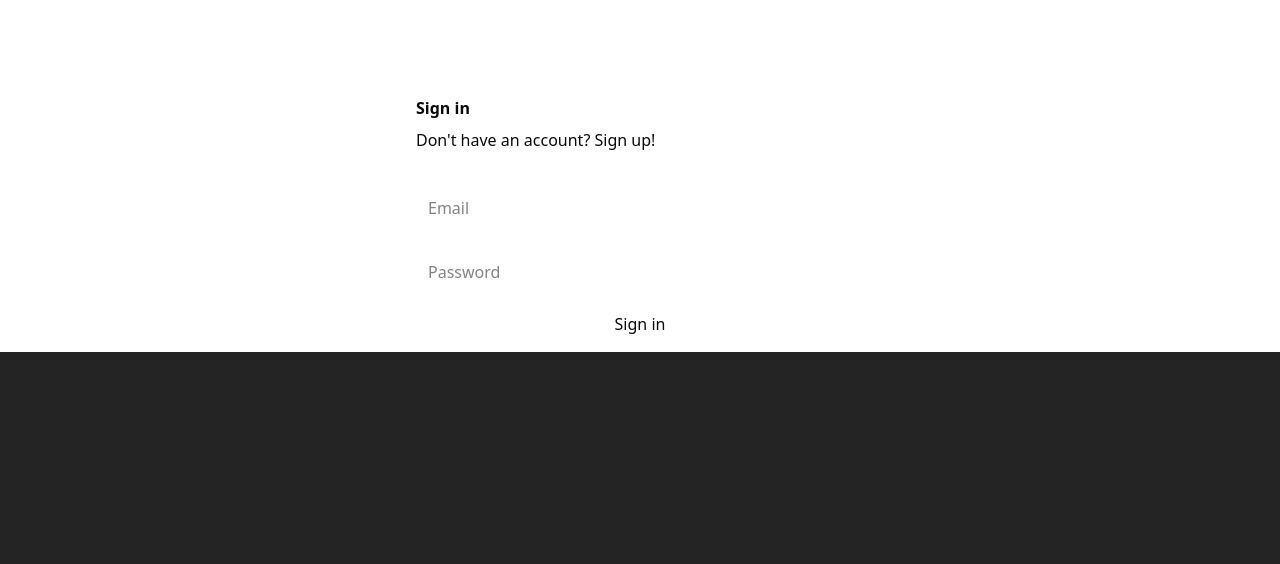
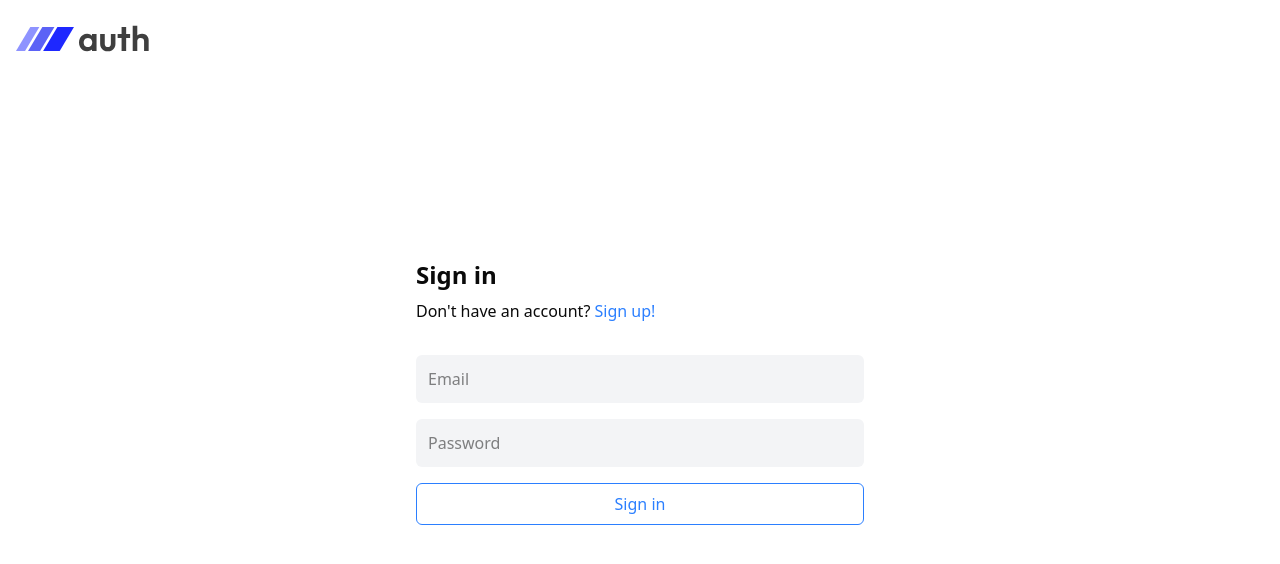
Before and after one commit to VictorFromTheInternet/Supabase_Login, a React (Vite) app: page /signin in a window 1280 px wide. Shown: the top 564 px of the page. Built offline with nearby package versions, Linux system fonts and the light colour scheme; no server answers.

Commit message:
sign in and sign up styled

```diff
--- a/src/components/SignIn.jsx
+++ b/src/components/SignIn.jsx
@@ -33,24 +33,34 @@ function SignIn() {
     }
 
     return (
-        <div>
-            <form onSubmit={handleSignIn} className="max-w-md m-auto pt-24">
-                <h2 className="font-bold pb-2">Sign in</h2>
+        <>
+        {/* nav section */}
+        <Link to="/">
+            <img src="logo.svg" alt="logo" title="logo" className="fixed top-0 left-0 m-4 cursor-pointer" />
+        </Link>
+
+        <div className="h-screen flex flex-col justify-center max-w-md m-auto ">
+            <form onSubmit={handleSignIn} className="">
+                <h2 className="font-bold pb-2 text-2xl">Sign in</h2>
                 <p className="">
-                    Don't have an account? <Link to='/signup'>Sign up!</Link>
+                    Don't have an account? <Link to='/signup' className="text-blue-500">Sign up!</Link>
                 </p>
 
                 <div className="flex flex-col py-4">
-                    <input onChange={(e)=>{setEmail(e.target.value)}} required placeholder="Email" type="email" name="email" id="email" className="p-3 mt-4" />
+                    <input onChange={(e)=>{setEmail(e.target.value)}} required placeholder="Email" type="email" name="email" id="email"
+                        className="p-3 mt-4 bg-gray-100 rounded-sm" />
 
-                    <input onChange={(e)=>{setPassword(e.target.value)}} required placeholder="Password" type="password" name="password" id="password" className="p-3 mt-4" />
+                    <input onChange={(e)=>{setPassword(e.target.value)}} required placeholder="Password" type="password" name="password" id="password"
+                        className="p-3 mt-4 bg-gray-100 rounded-sm" />
 
-                    <button type="submit" disabled={loading} className="mt-4">Sign in</button>
+                    <button type="submit" disabled={loading}
+                        className="mt-4 border-1 border-blue-500 text-blue-500 py-2 rounded-sm cursor-pointer">Sign in</button>
 
                     {error && <p className="text-red-600 text-center pt-4">{error}</p>}
                 </div>
             </form>
         </div>
+        </>
     )
 }
 
--- a/src/components/SignUp.jsx
+++ b/src/components/SignUp.jsx
@@ -34,23 +34,32 @@ function SignUp() {
 
     return (
         <div>
-            <form onSubmit={handleSignUp} className="max-w-md m-auto pt-24">
-                <h2 className="font-bold pb-2">Sign up today!</h2>
+            {/* nav section */}
+            <Link to="/">
+                <img src="logo.svg" alt="logo" title="logo" className="fixed top-0 left-0 m-4 cursor-pointer" />
+            </Link>
+
+            <div className="h-screen flex flex-col justify-center max-w-md m-auto ">
+                <form onSubmit={handleSignUp} className="">
+                    <h2 className="font-bold pb-2 text-2xl">Sign up today!</h2>
                     <p className="">
-                    Already have an account? <Link to='/signin'>Sign in!</Link>
+                        Already have an account? <Link to='/signin' className="text-blue-500">Sign in!</Link>
                     </p>
 
                     <div className="flex flex-col py-4">
-                    <input onChange={(e)=>{setEmail(e.target.value)}} required placeholder="Email" type="email" name="email" id="email" className="p-3 mt-4" />
+                        <input onChange={(e)=>{setEmail(e.target.value)}} required placeholder="Email" type="email" name="email" id="email"
+                            className="p-3 mt-4 bg-gray-100 rounded-sm" />
 
-                    <input onChange={(e)=>{setPassword(e.target.value)}} required placeholder="Password" type="password" name="password" id="password" className="p-3 mt-4" />
+                        <input onChange={(e)=>{setPassword(e.target.value)}} required placeholder="Password" type="password" name="password" id="password"
+                            className="p-3 mt-4 bg-gray-100 rounded-sm" />
 
-                    <button type="submit" disabled={loading} className="mt-4">Sign Up</button>
+                        <button type="submit" disabled={loading} className="mt-4 rounded-sm text-blue-500 border-1 border-blue-500 py-2">Sign Up</button>
 
                         {error && <p className="text-red-600 text-center pt-4">{error}</p>}
                     </div>
                 </form>
             </div>
+        </div>
     )
 }
 
```
Lines whose indentation alone changed are shown as unchanged.
